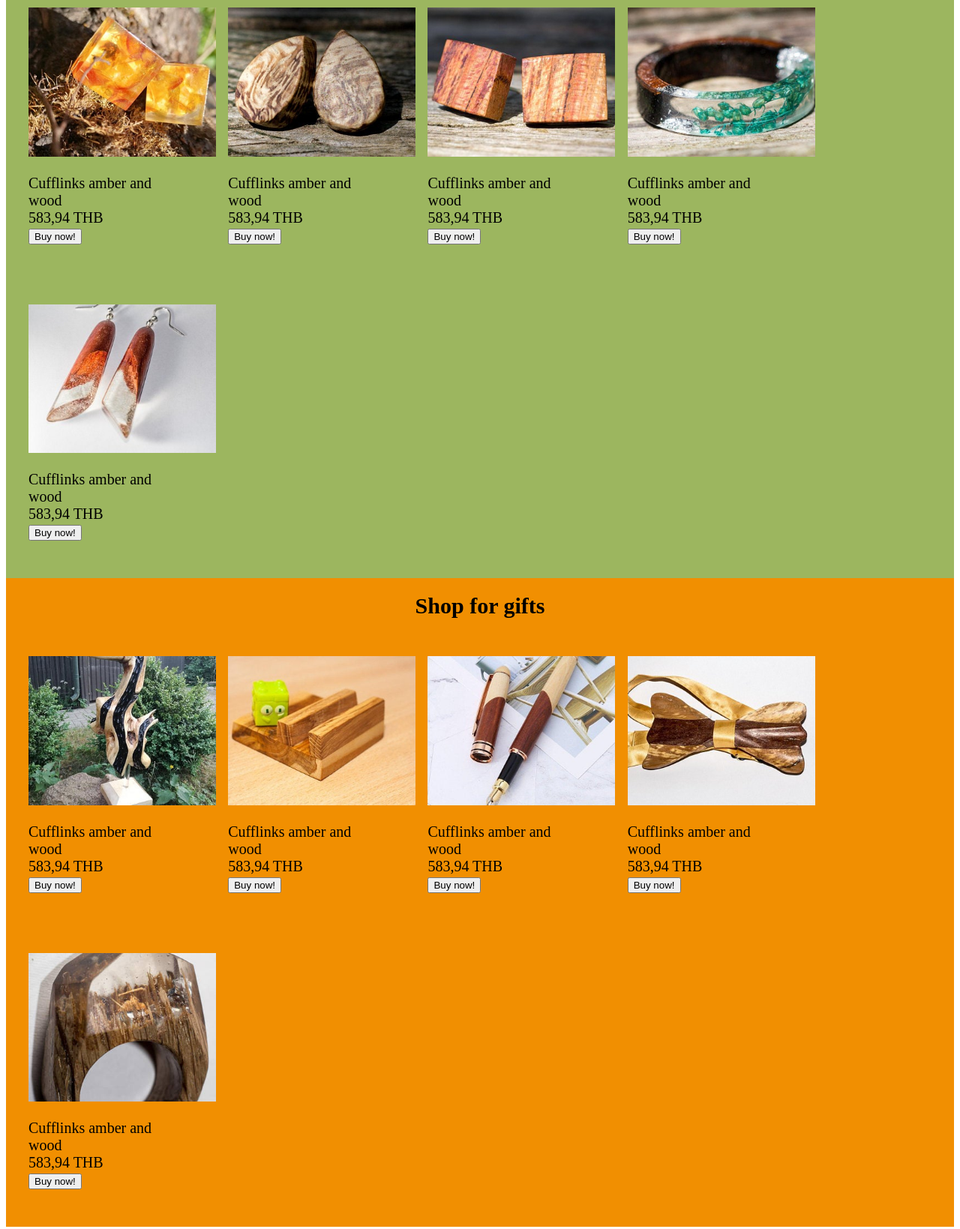
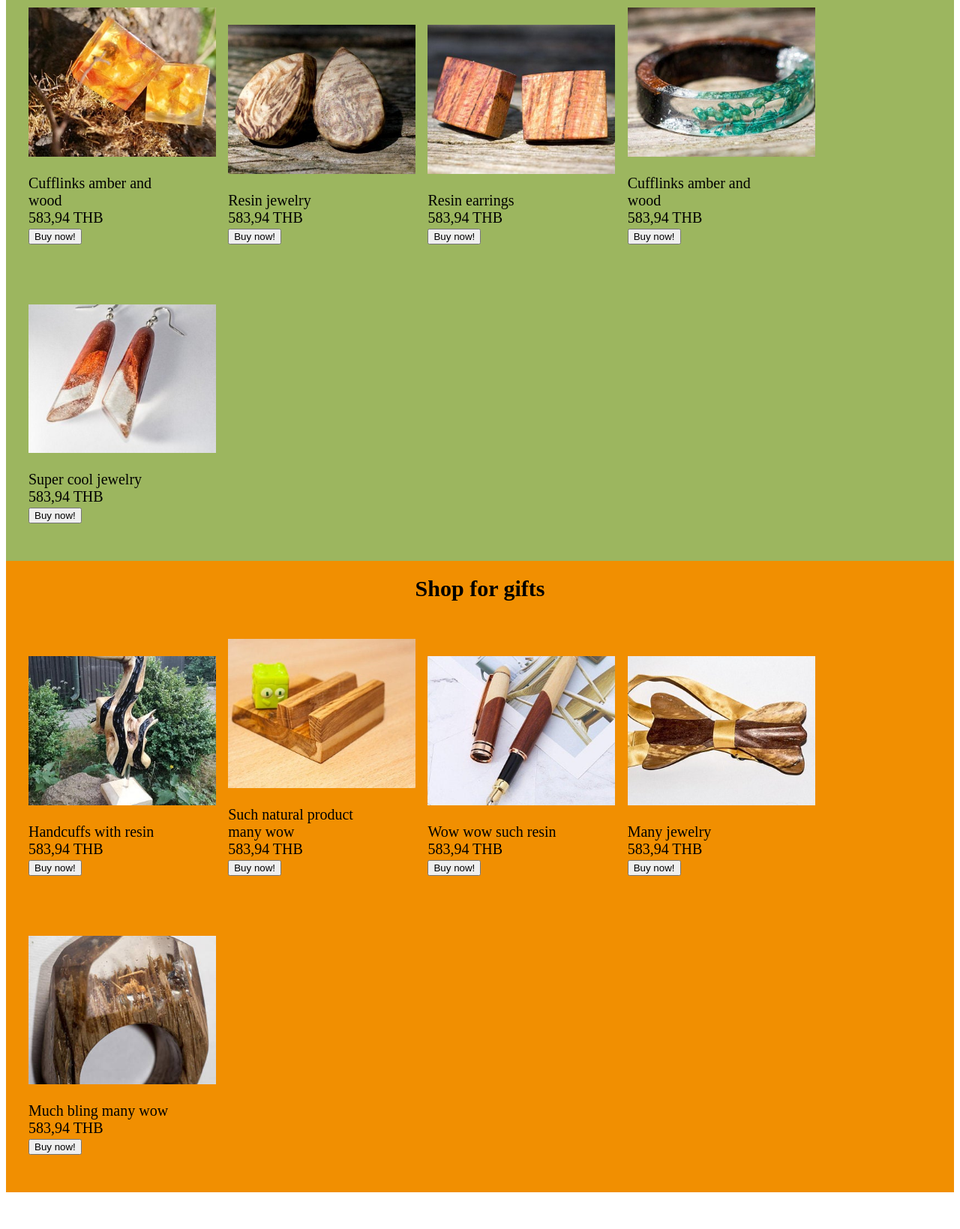
Before and after one commit to NikolaCirisanovic/first-shop, a website: page client/shop.html in a window 1280 px wide. Shown: the part 200-1839 px from the top of the page at 75% size. After the commit the page ends 1798 px from the top, so only its background shows below. Drawn offline with Linux system fonts and the light colour scheme.

Commit message:
changing the product names

```diff
--- a/client/shop.html
+++ b/client/shop.html
@@ -26,13 +26,13 @@
     </p>
     </div>
     <div id="products"> <img src="./img/2.jpg" alt="Nice product">
-        <p>Cufflinks amber and wood <br>
+        <p>Resin jewelry<br>
             583,94 THB<br>
             <button>Buy now!</button>
         </p>
     </div>
     <div id="products"> <img src="./img/3.jpg" alt="Nice product">
-        <p>Cufflinks amber and wood <br>
+        <p>Resin earrings <br>
             583,94 THB<br>
             <button>Buy now!</button>
         </p>
@@ -44,7 +44,7 @@
         </p>
     </div>
     <div id="products"> <img src="./img/5.jpg" alt="Nice product">
-        <p>Cufflinks amber and wood <br>
+        <p>Super cool jewelry <br>
             583,94 THB<br>
             <button>Buy now!</button>
         </p>
@@ -55,31 +55,31 @@
 <h2>Shop for gifts</h2>
 
 <div id="products"> <img src="./img/6.jpg" alt="Nice product">
-    <p>Cufflinks amber and wood <br>
+    <p>Handcuffs with resin<br>
         583,94 THB <br>
         <button>Buy now!</button>
     </p>
     </div>
     <div id="products"> <img src="./img/7.jpg" alt="Nice product">
-        <p>Cufflinks amber and wood <br>
+        <p>Such natural product many wow <br>
             583,94 THB<br>
             <button>Buy now!</button>
         </p>
     </div>
     <div id="products"> <img src="./img/8.jpg" alt="Nice product">
-        <p>Cufflinks amber and wood <br>
+        <p>Wow wow such resin <br>
             583,94 THB<br>
             <button>Buy now!</button>
         </p>
     </div>
     <div id="products"> <img src="./img/9.jpg" alt="Nice product">
-        <p>Cufflinks amber and wood <br>
+        <p>Many jewelry<br>
             583,94 THB<br>
             <button>Buy now!</button>
         </p>
     </div>
     <div id="products"> <img src="./img/10.jpg" alt="Nice product">
-        <p>Cufflinks amber and wood <br>
+        <p>Much bling many wow <br>
             583,94 THB<br>
             <button>Buy now!</button>
         </p>
```
